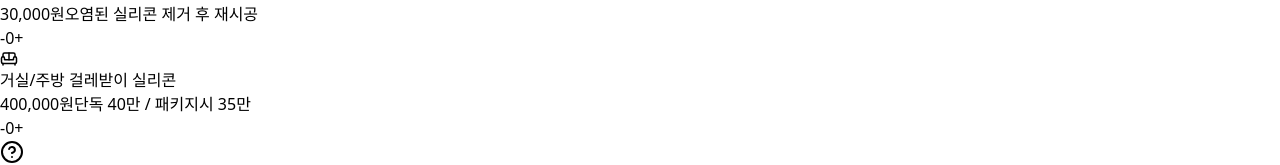
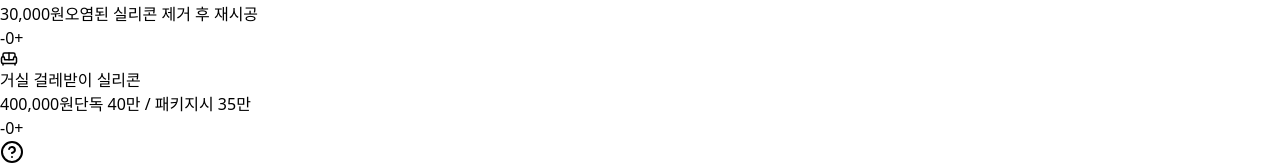
Before and after one commit to jsh5199-ai/julnun-web, a React (Vite) app: page / in a window 1280 px wide. Shown: the part 1544-1709 px from the top of the page. Built offline with nearby package versions, Linux system fonts and the light colour scheme.

Commit message:
수정완료

```diff
--- a/src/App.jsx
+++ b/src/App.jsx
@@ -87,7 +87,7 @@ const OTHER_AREAS = [
 const SILICON_AREAS = [
   { id: 'silicon_bathtub', label: '욕조 테두리 교체', basePrice: 80000, icon: Eraser, unit: '개소', desc: '단독 8만 / 패키지시 5만' },
   { id: 'silicon_sink', label: '세면대+젠다이 교체', basePrice: 30000, icon: Eraser, unit: '개소', desc: '오염된 실리콘 제거 후 재시공' },
-  { id: 'silicon_living_baseboard', label: '거실/주방 걸레받이 실리콘', basePrice: 400000, icon: Sofa, unit: '구역', desc: '단독 40만 / 패키지시 35만' },
+  { id: 'silicon_living_baseboard', label: '거실 걸레받이 실리콘', basePrice: 400000, icon: Sofa, unit: '구역', desc: '단독 40만 / 패키지시 35만' },
 ];
 
 // ★★★ 4. 모든 항목은 계산을 위해 하나의 배열로 통합 (SERVICE_AREAS 대신) ★★★
```
